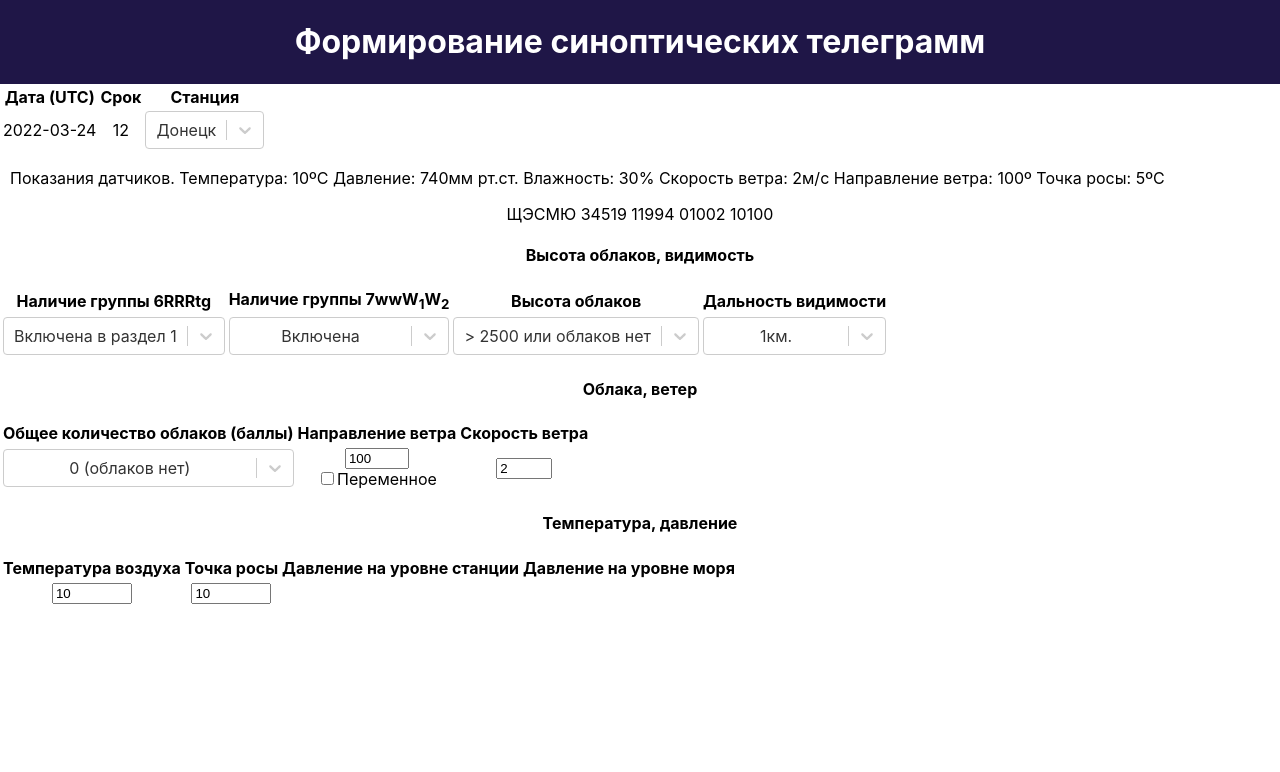
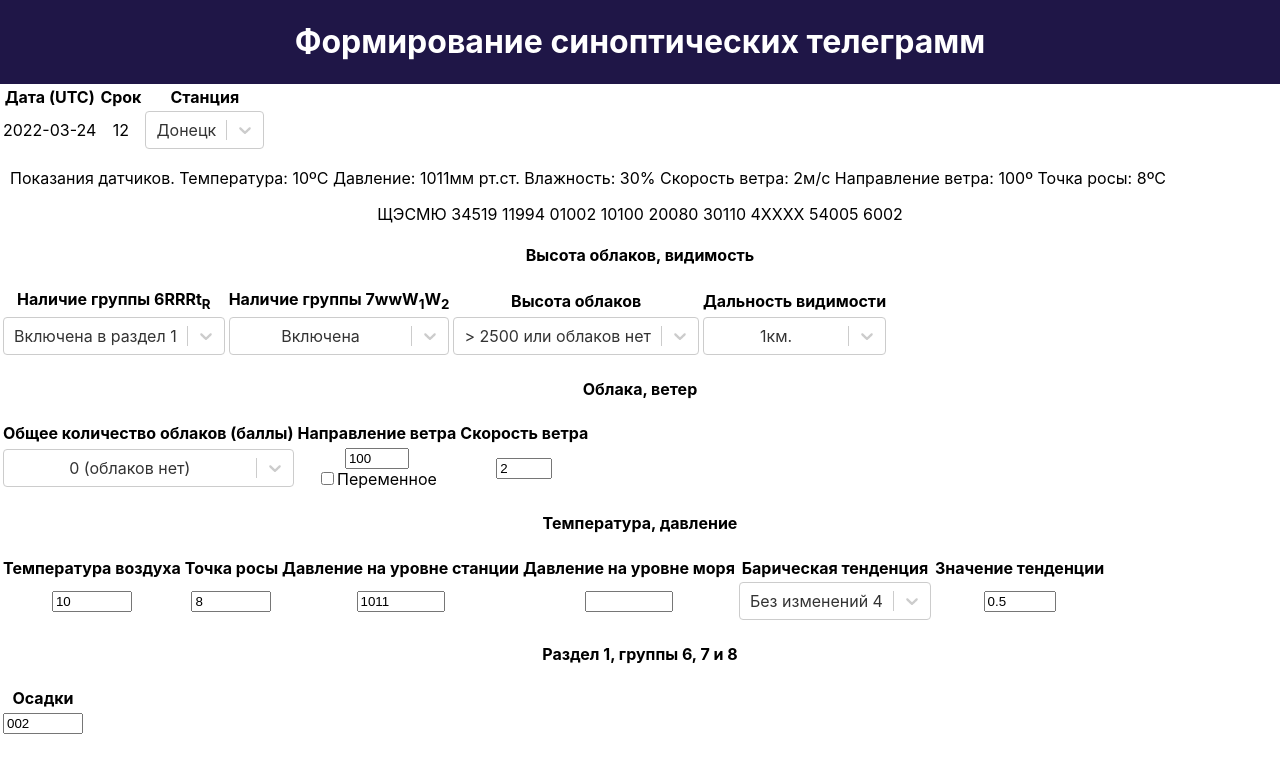
Before and after one commit to slavam/create-synoptic-telegram, a React (Create React App) app: page / in a window 1280 px wide. Shown: the top 772 px of the page. Built offline with nearby package versions, Linux system fonts and the light colour scheme.

Commit message:
Added 10 groups

```diff
--- a/src/App.js
+++ b/src/App.js
@@ -24,7 +24,8 @@ const App = () => {
   }
   const initSensorData = {
     temperature: 10,
-    pressure: 740,
+    pressure: 1011.0,
+    prevPressure: 1011.5,
     humidity: 30,
     windSpeed: 2,
     windDirection: 100,
--- a/src/components/Sensors/SensorsData.js
+++ b/src/components/Sensors/SensorsData.js
@@ -1,12 +1,17 @@
-import React, { useState } from 'react';
+// import React, { useState } from 'react';
+import React from 'react';
 
 const SensorsData = () => {
-  const [temperature, setTemperature] = useState(10);
-  const [pressure, setPressure] = useState(740);
-  const [humidity, setHumidity] = useState(30);
-  const [windSpeed, setWindSpeed] = useState(2);
-  const [windDirection, setWindDirection] = useState(100);
-  const [dewPoint, setDewPoint] = useState(5);
+  // const [temperature, setTemperature] = useState(10);
+  const temperature = 10;
+  // const [pressure, setPressure] = useState(1011.0);
+  const pressure = 1011.0;
+  // const [humidity, setHumidity] = useState(30);
+  const humidity = 30;
+  // const [windSpeed, setWindSpeed] = useState(2);
+  const windSpeed = 2;
+  const windDirection = 100;
+  const dewPoint = 8;
   return(
     <div className='container'>
       <p align="left" style={{padding:"0 10px"}}>Показания датчиков. Температура: {temperature}ºC Давление: {pressure}мм рт.ст. Влажность: {humidity}% Скорость ветра: {windSpeed}м/с Направление ветра: {windDirection}º Точка росы: {dewPoint}ºC</p>
--- a/src/components/Telegram/Dictionaries.js
+++ b/src/components/Telegram/Dictionaries.js
@@ -41,5 +41,16 @@ const nCloudArray = [
   {label: 'Определить невозможно (затруднена видимость)', value: "9"},
   {label: 'Определить невозможно (наблюдения не проводились)', value: "/"},
 ];
+const tendencyArray = [
+  {label: "Рост, затем падение 0", value: "0"},
+  {label: "Повысилось 1", value: "1"},
+  {label: "Повысилось 2", value: "2"},
+  {label: "Повысилось 3", value: "3"},
+  {label: "Без изменений 4", value: "4"},
+  {label: "Падение, затем рост 5", value: "5"},
+  {label: "Понизилось 6", value: "6"},
+  {label: "Понизилось 7", value: "7"},
+  {label: "Понизилось 8", value: "8"}
+];
 
-export {cloudHeightArray, iRArray, iXArray, visibilityRangeArray, nCloudArray};
+export {cloudHeightArray, iRArray, iXArray, visibilityRangeArray, nCloudArray, tendencyArray};
--- a/src/components/Telegram/Telegram.js
+++ b/src/components/Telegram/Telegram.js
@@ -1,6 +1,6 @@
 import React, { useState, useReducer } from 'react';
 import Select from 'react-select';
-import {cloudHeightArray, iRArray, iXArray, visibilityRangeArray, nCloudArray} from './Dictionaries';
+import {cloudHeightArray, iRArray, iXArray, visibilityRangeArray, nCloudArray, tendencyArray} from './Dictionaries';
 
 const telegramReducer = (state, action) => {
   switch (action.type) {
@@ -22,6 +22,16 @@ const telegramReducer = (state, action) => {
       return { ...state, temperature: action.temperature };
     case 'SET_DEWPOINT':
       return { ...state, dewPoint: action.dewPoint };
+    case 'SET_PRESSURE':
+      return { ...state, pressure: action.pressure };
+    case 'SET_PRESSURESEALEVEL':
+      return { ...state, pressureSeaLevel: action.pressureSeaLevel };
+    case 'SET_TENDENCY':
+      return { ...state, tendency: action.tendency };
+    case 'SET_TENDENCYVALUE':
+      return { ...state, tendencyValue: action.tendencyValue };
+    case 'SET_PRECIPITATION':
+      return { ...state, precipitation: action.precipitation };
     default:
       return state;
   }
@@ -39,6 +49,11 @@ const Telegram = ({term, code, sensorData}) => {
   const [windSpeed, setWindSpeed] = useState(sensorData.windSpeed);
   const [temperature, setTemperature] = useState(sensorData.temperature);
   const [dewPoint, setDewPoint] = useState(sensorData.dewPoint);
+  const [pressure, setPressure] = useState(sensorData.pressure);
+  const [pressureSeaLevel, setPressureSeaLevel] = useState('XXXX');
+  const [tendency, setTendency] = useState({label: "Без изменений 4", value: "4"});
+  const [tendencyValue, setTendencyValue] = useState(('00'+Math.abs(+sensorData.prevPressure-sensorData.pressure)).slice(-3));
+  const [precipitation, setPrecipitation] = useState('002');
   const initTelegram = {
     headGroup: headGroup,
     code: code,
@@ -50,7 +65,12 @@ const Telegram = ({term, code, sensorData}) => {
     windDirection: windDirection/10,
     windSpeed: +windSpeed<10 ? '0'+windSpeed : windSpeed,
     temperature: (+temperature<0 ? '1': '0')+('0'+Math.abs(+temperature)*10).slice(-3),
-    dewPoint: (+dewPoint<0 ? '1': '0')+('0'+Math.abs(+dewPoint)*10).slice(-3)
+    dewPoint: (+dewPoint<0 ? '1': '0')+('0'+Math.abs(+dewPoint)*10).slice(-3),
+    pressure: +pressure>=1000 ? (''+(+pressure*10)).substr(1) : (''+(+pressure*10)),
+    pressureSeaLevel: pressureSeaLevel,
+    tendency: "4",
+    tendencyValue: ('00'+Math.abs(+sensorData.prevPressure-sensorData.pressure)*10).slice(-3),
+    precipitation: '002'
   }
   const [telegram, dispatch] = useReducer(telegramReducer,initTelegram);
 
@@ -128,10 +148,62 @@ const Telegram = ({term, code, sensorData}) => {
       temperature: t
     });
   }
+  const handleDewPointChange = (e) => {
+    setDewPoint(e.target.value);
+    let t = (+e.target.value<0 ? '1': '0')+('0'+Math.abs(+e.target.value)*10).slice(-3)
+    dispatch({
+      type: 'SET_DEWPOINT',
+      dewPoint: t
+    });
+  }
+  const handlePressureChange = (e) => {
+    setPressure(e.target.value);
+    let p = +e.target.value>=1000 ? (''+(+e.target.value*10)).replace(".", "").substr(1) : (''+(+e.target.value*10)).replace(".", "")
+    dispatch({
+      type: 'SET_PRESSURE',
+      pressure: p
+    });
+  }
+  const handlePressureSeaLevelChange = (e)=>{
+    setPressureSeaLevel(e.target.value);
+    let p = +e.target.value>=1000 ? (''+(+e.target.value*10)).replace(".", "").substr(1) : (''+(+e.target.value*10)).replace(".", "")
+    dispatch({
+      type: 'SET_PRESSURESEALEVEL',
+      pressureSeaLevel: p
+    });
+  }
+  const handleTendencySelected = (val)=>{
+    setTendency(val);
+    dispatch({
+      type: 'SET_TENDENCY',
+      tendency: val.value
+    });
+  }
+  const handleTendencyValueChange = (e)=>{
+    setTendencyValue(e.target.value);
+    let tv = ('00'+e.target.value*10).slice(-3);
+    dispatch({
+      type: 'SET_TENDENCYVALUE',
+      tendencyValue: tv
+    });
+  }
+  const handlePrecipitationChange = (e)=>{
+    setPrecipitation(e.target.value);
+    // let p = ('00'+e.target.value).slice(-3);
+    let p = +e.target.value<1.0 ? ''+(990+e.target.value*10) : ('00'+e.target.value).slice(-3);
+    dispatch({
+      type: 'SET_PRECIPITATION',
+      precipitation: p
+    });
+  }
   const t = `${telegram.headGroup} ${telegram.code} \
     ${telegram.iR}${telegram.iX}${telegram.cloudHeight}${telegram.visibilityRange} \
     ${telegram.nCloud}${telegram.windDirection}${telegram.windSpeed} \
-    1${telegram.temperature}`;
+    1${telegram.temperature} 2${telegram.dewPoint} 3${telegram.pressure} 4${telegram.pressureSeaLevel} \
+    5${telegram.tendency}${telegram.tendencyValue} ${iR.value==='1'? '6': ''}${iR.value==='1'? telegram.precipitation : ''}`;
+  const group6 = iR.value === "1" ?
+    <td><input type='number' value={precipitation} onChange={handlePrecipitationChange} min='0.0' max='989' step='0.1'/></td> :
+    null;
   return(
     <div className="container">
         <p>{t}</p>
@@ -139,7 +211,7 @@ const Telegram = ({term, code, sensorData}) => {
         <table className="table table-hover">
           <thead>
             <tr>
-              <th>Наличие группы 6RRRtg</th><th>Наличие группы 7wwW<sub>1</sub>W<sub>2</sub></th><th>Высота облаков</th><th>Дальность видимости</th>
+              <th>Наличие группы 6RRRt<sub>R</sub></th><th>Наличие группы 7wwW<sub>1</sub>W<sub>2</sub></th><th>Высота облаков</th><th>Дальность видимости</th>
             </tr>
           </thead>
           <tbody>
@@ -173,7 +245,8 @@ const Telegram = ({term, code, sensorData}) => {
         <table className="table table-hover">
           <thead>
             <tr>
-              <th>Температура воздуха</th><th>Точка росы</th><th>Давление на уровне станции</th><th>Давление на уровне моря</th>
+              <th>Температура воздуха</th><th>Точка росы</th><th>Давление на уровне станции</th>
+              <th>Давление на уровне моря</th><th>Барическая тенденция</th><th>Значение тенденции</th>
             </tr>
           </thead>
           <tbody>
@@ -182,8 +255,31 @@ const Telegram = ({term, code, sensorData}) => {
                 <input type="number" id="temperature" value={temperature} onChange={handleTemperatureChange} min='-40' max='50' step="0.1"/>
               </td>
               <td>
-                <input type="number" id="dew" value={temperature} onChange={handleTemperatureChange} min='-40' max='50' step="0.1"/>
+                <input type="number" id="dewPoint" value={dewPoint} onChange={handleDewPointChange} min='-40' max='50' step="0.1"/>
               </td>
+              <td>
+                <input type="number" id="pressure" value={pressure} onChange={handlePressureChange} min='800' max='1400' step="0.1"/>
+              </td>
+              <td>
+                <input type="number" id="pressureSeaLevel" value={pressureSeaLevel} onChange={handlePressureSeaLevelChange} min='800' max='1400' step="0.1"/>
+              </td>
+              <td><Select value={tendency} onChange={handleTendencySelected} options={tendencyArray}/></td>
+              <td>
+                <input type="number" id="tendencyValue" value={tendencyValue} onChange={handleTendencyValueChange} min='0.0' max='99.9' step="0.1"/>
+              </td>
+            </tr>
+          </tbody>
+        </table>
+        <h4>Раздел 1, группы 6, 7 и 8</h4>
+        <table className="table table-hover">
+          <thead>
+            <tr>
+              <th>Осадки</th>
+            </tr>
+          </thead>
+          <tbody>
+            <tr>
+              {group6}
             </tr>
           </tbody>
         </table>
```
